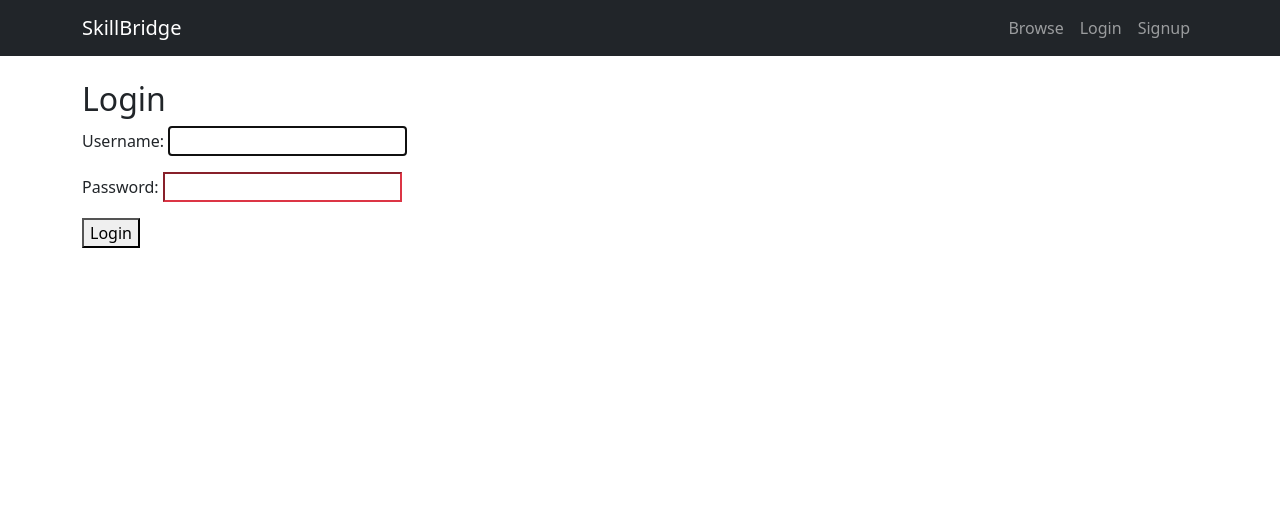
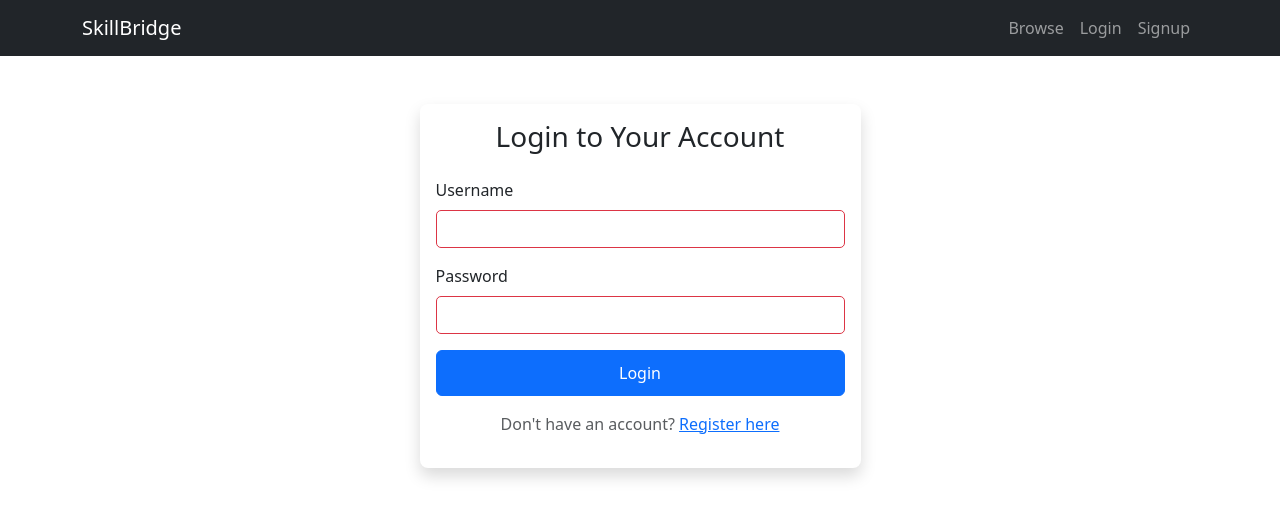
Before and after one commit to agodahdev/Skillbridge, a Django app: page /accounts/login/ in a window 1280 px wide. Shown: the top 518 px of the page. Run offline with Django 5.2, Linux system fonts and the light colour scheme.

Commit message:
update the login page with css styling

```diff
--- a/skillbridge/services/static/css/style.css
+++ b/skillbridge/services/static/css/style.css
@@ -5,3 +5,23 @@ input:required:invalid {
 input:required:valid {
   border-color: #28a745;
 }
+
+input:required:invalid {
+  border-color: #dc3545;
+}
+
+input:required:valid {
+  border-color: #28a745;
+}
+
+.card {
+  border-radius: 8px;
+}
+
+.card .form-control {
+  border-radius: 5px;
+}
+
+.card .btn {
+  padding: 10px;
+}
--- a/skillbridge/templates/registration/login.html
+++ b/skillbridge/templates/registration/login.html
@@ -1,10 +1,38 @@
 {% extends 'base.html' %}
+{% block content %}
+<div class="container mt-5">
+  <div class="row justify-content-center">
+    <div class="col-md-6 col-lg-5">
+      <div class="card shadow border-0">
+        <div class="card-body">
+          <h3 class="text-center mb-4">Login to Your Account</h3>
 
-{% block content %}
-<h2>Login</h2>
-<form method="post">
-    {% csrf_token %}
-    {{ form.as_p}}
-    <button type="submit">Login</button>
-</form>
+          {% if form.errors %}
+            <div class="alert alert-danger">Please check your credentials and try again.</div>
+          {% endif %}
+
+          <form method="post" autocomplete="off" novalidate>
+            {% csrf_token %}
+
+            <div class="mb-3">
+              <label for="id_username" class="form-label">Username</label>
+              <input type="text" name="username" id="id_username" class="form-control" required>
+            </div>
+
+            <div class="mb-3">
+              <label for="id_password" class="form-label">Password</label>
+              <input type="password" name="password" id="id_password" class="form-control" required>
+            </div>
+
+            <button type="submit" class="btn btn-primary w-100">Login</button>
+          </form>
+
+          <div class="mt-3 text-center">
+            <p class="text-muted">Don't have an account? <a href="{% url 'signup' %}">Register here</a></p>
+          </div>
+        </div>
+      </div>
+    </div>
+  </div>
+</div>
 {% endblock %}
```
